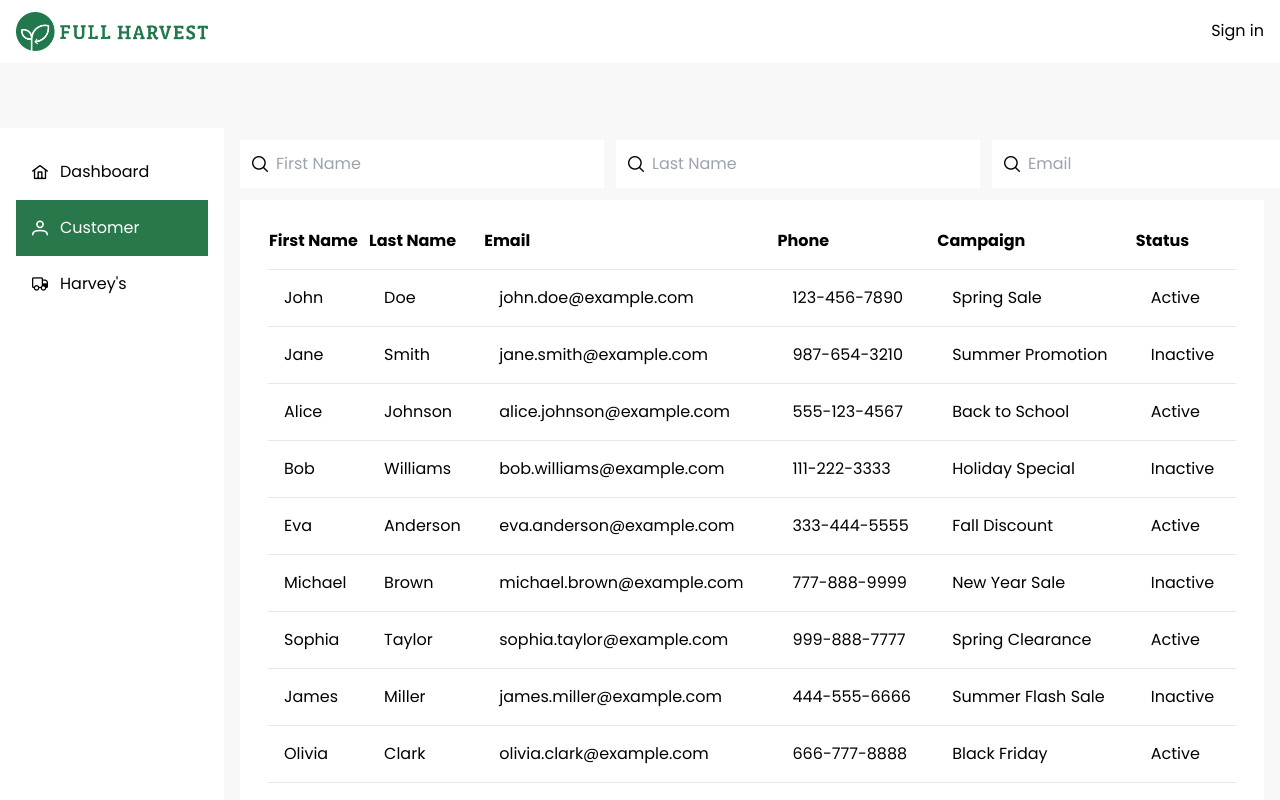
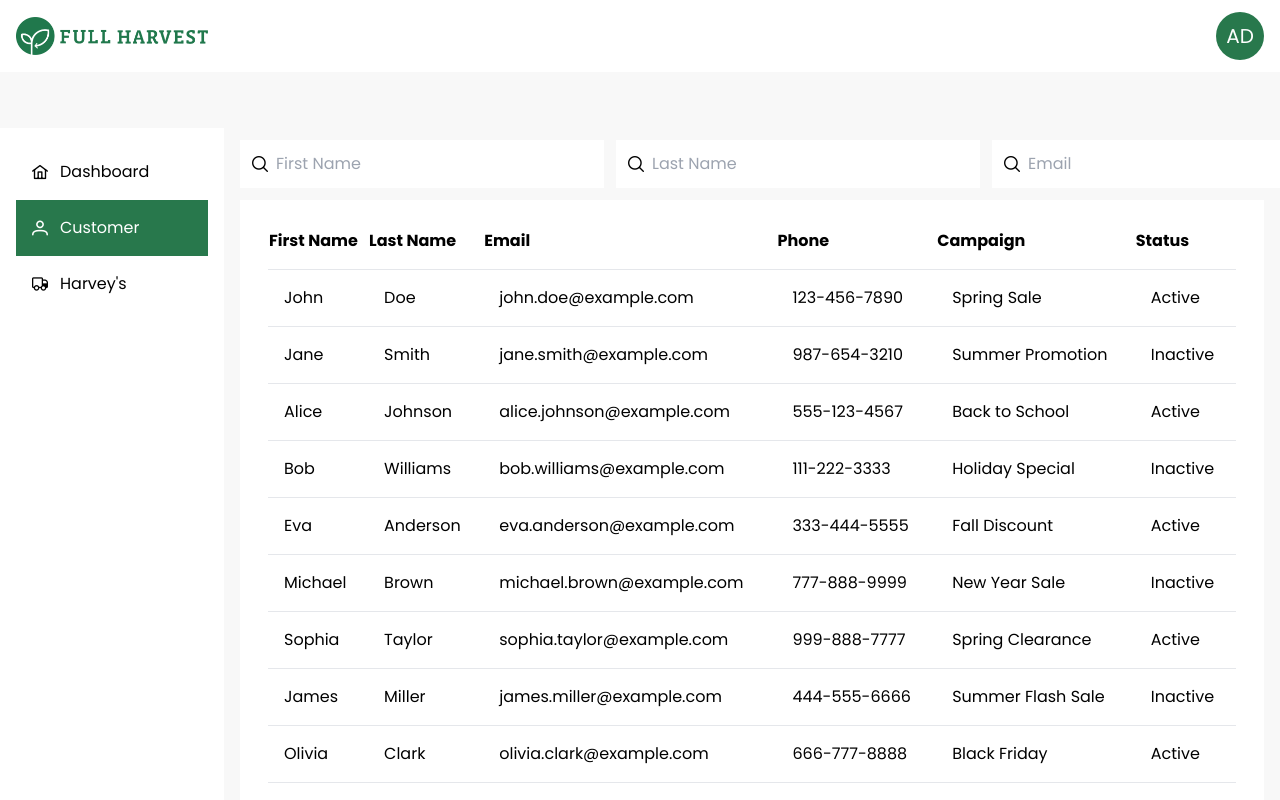
Before and after one commit to Devhamza-glitch/dashboard, a React (Vite) app: page /customer in a window 1280 px wide. Shown: the top 800 px of the page. Built offline with nearby package versions, Linux system fonts and the light colour scheme.

Commit message:
update: routing and header fixtures

```diff
--- a/src/App.jsx
+++ b/src/App.jsx
@@ -17,6 +17,7 @@ function App() {
           <Route path="dashboard" element={<DBHome />} />
           <Route path="customer" element={<Customer />} />
           <Route path="harvey" element={<Harvey />} />
+          <Route index element={<Navigate to="/login" />} />
         </Route>
         <Route path="/login" element={<Login />} />
       </Routes>
--- a/src/components/header/Header.jsx
+++ b/src/components/header/Header.jsx
@@ -7,13 +7,13 @@ function Header() {
       <Link className="inline-block max-h-20 max-w-48" to="/dashboard">
         <img src="/assets/img/logo.png" />
       </Link>
-      <Link to="/login">Sign in</Link>
-      {/* <Avatar
+      {/* <Link to="/login">Sign in</Link> */}
+      <Avatar
         label="AD"
         className="bg-primary p-6 text-xl text-white"
         size="xlarge"
         shape="circle"
-      /> */}
+      />
     </header>
   );
 }
```
